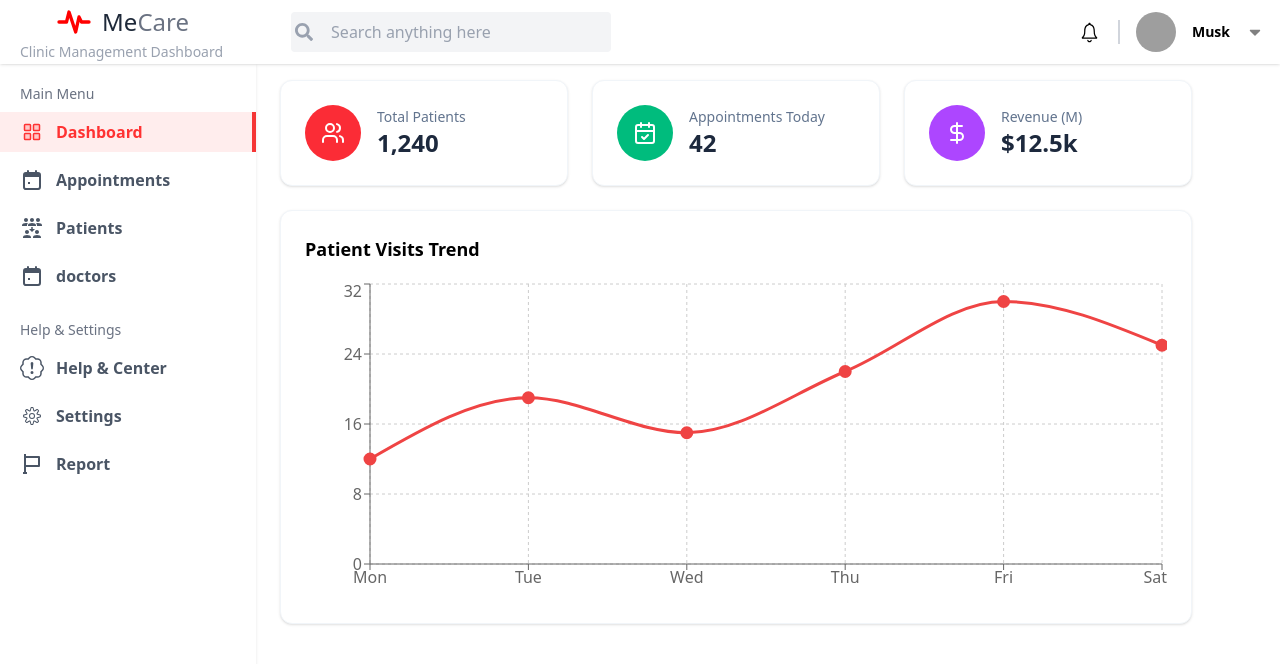
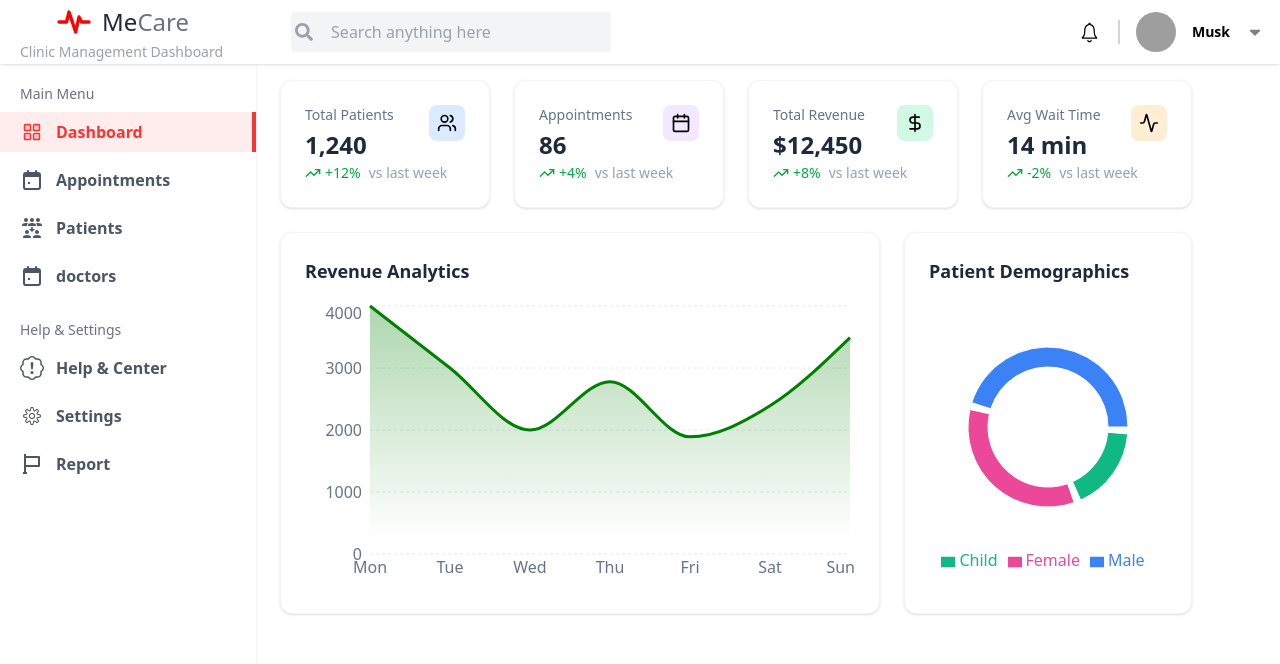
Before and after one commit to MahatoAmaR2/-Clinic-Management-Dashboard-, a React (Vite) app: page / in a window 1280 px wide. Shown: the top 664 px of the page. Built offline with nearby package versions, Linux system fonts and the light colour scheme; grey boxes are pictures that could not be loaded.

Commit message:
new Dashboard design including revenue analytics and patient demographics

```diff
--- a/src/pages/Dashboard.jsx
+++ b/src/pages/Dashboard.jsx
@@ -1,83 +1,110 @@
-import React from "react";
-import {
-  LineChart,
-  Line,
-  CartesianGrid,
-  XAxis,
-  YAxis,
-  Tooltip,
-  ResponsiveContainer,
-} from "recharts";
-import { Users, CalendarCheck, DollarSign } from "lucide-react";
+import React from 'react';
+import { AreaChart, Area, XAxis, YAxis, CartesianGrid, Tooltip, ResponsiveContainer, PieChart, Pie, Cell, Legend } from 'recharts';
+import { Users, Calendar, DollarSign, Activity, TrendingUp } from 'lucide-react';
 
 
-const data = [
-  { name: "Mon", patients: 12 },
-  { name: "Tue", patients: 19 },
-  { name: "Wed", patients: 15 },
-  { name: "Thu", patients: 22 },
-  { name: "Fri", patients: 30 },
-  { name: "Sat", patients: 25 },
+const revenueData = [
+  { name: 'Mon', value: 4000 },
+  { name: 'Tue', value: 3000 },
+  { name: 'Wed', value: 2000 },
+  { name: 'Thu', value: 2780 },
+  { name: 'Fri', value: 1890 },
+  { name: 'Sat', value: 2390 },
+  { name: 'Sun', value: 3490 },
 ];
 
-const StatCard = ({ title, value, icon, color }) => (
-  <div className="bg-white p-6 rounded-xl shadow-sm border border-slate-100 flex items-center gap-4">
-    <div className={`p-4 rounded-full ${color} text-white`}>{icon}</div>
-    <div>
-      <p className="text-slate-500 text-sm">{title}</p>
-      <h3 className="text-2xl font-bold text-slate-800">{value}</h3>
+const genderData = [
+  { name: 'Male', value: 400 },
+  { name: 'Female', value: 300 },
+  { name: 'Child', value: 150 },
+];
+
+const COLORS = ['#3b82f6', '#ec4899', '#10b981'];
+
+const StatCard = ({ icon: Icon, label, value, trend, color }) => (
+  <div className="bg-white p-6 rounded-xl shadow-sm border border-slate-100 flex flex-col justify-between h-32">
+    <div className="flex justify-between items-start">
+      <div>
+        <p className="text-slate-500 text-sm font-medium">{label}</p>
+        <h3 className="text-2xl font-bold text-slate-800 mt-1">{value}</h3>
+      </div>
+      <div className={`p-2 rounded-lg ${color} bg-opacity-10 text-${color.split('-')[1]}-600`}>
+        <Icon size={20} className={color.replace('bg-', 'text-')} />
+      </div>
+    </div>
+    <div className="flex items-center gap-1 text-sm text-green-600">
+      <TrendingUp size={16} />
+      <span className="font-medium">{trend}</span>
+      <span className="text-slate-400 ml-1">vs last week</span>
     </div>
   </div>
 );
-const Appointments = () => {
+
+const Dashboard = () => {
   return (
-    <div className="flex-1 md:w-9/12 md:ml-64 p-6 space-y-6">
-      <h2 className="text-2xl font-bold text-slate-800">Clinic Overview</h2>
+    <div className="flex-1 md:w-8/12 lg:w-9/12 md:ml-64 p-6 space-y-6">
+      <h2 className="text-2xl font-bold text-slate-800">Dashboard Overview</h2>
 
-      <div className="grid grid-cols-1 md:grid-cols-3 gap-6 w-full">
-        <StatCard
-          title="Total Patients"
-          value="1,240"
-          icon={<Users size={24} />}
-          color="bg-red-500"
-        />
-        <StatCard
-          title="Appointments Today"
-          value="42"
-          icon={<CalendarCheck size={24} />}
-          color="bg-emerald-500"
-        />
-        <StatCard
-          title="Revenue (M)"
-          value="$12.5k"
-          icon={<DollarSign size={24} />}
-          color="bg-purple-500"
-        />
+
+      <div className="grid grid-cols-1 md:grid-cols-2 lg:grid-cols-4 gap-6">
+        <StatCard icon={Users} label="Total Patients" value="1,240" trend="+12%" color="bg-blue-100" />
+        <StatCard icon={Calendar} label="Appointments" value="86" trend="+4%" color="bg-purple-100" />
+        <StatCard icon={DollarSign} label="Total Revenue" value="$12,450" trend="+8%" color="bg-emerald-100" />
+        <StatCard icon={Activity} label="Avg Wait Time" value="14 min" trend="-2%" color="bg-orange-100" />
       </div>
 
-      <div className="bg-white p-6 rounded-xl shadow-sm border border-slate-100 ">
-        <h3 className="text-lg font-semibold mb-4">Patient Visits Trend</h3>
-        <div className="h-80 w-full">
-          <ResponsiveContainer width="100%" height="100%">
-            <LineChart data={data}>
-              <CartesianGrid strokeDasharray="3 3" />
-              <XAxis dataKey="name" />
-              <YAxis />
-              <Tooltip />
 
-              <Line
-                type="monotone"
-                dataKey="patients"
-                stroke="#ef4444"
-                strokeWidth={3}
-                dot={{ r: 5, fill: "#ef4444" }}
-              />
-            </LineChart>
-          </ResponsiveContainer>
+      <div className="grid grid-cols-1 lg:grid-cols-3 gap-6">
+
+
+        <div className="lg:col-span-2 bg-white p-6 rounded-xl shadow-sm border border-slate-100">
+          <h3 className="text-lg font-bold text-slate-800 mb-4">Revenue Analytics</h3>
+          <div className="h-72">
+            <ResponsiveContainer width="100%" height="100%">
+              <AreaChart data={revenueData}>
+                <defs>
+                  <linearGradient id="colorValue" x1="0" y1="0" x2="0" y2="1">
+                    <stop offset="5%" stopColor="green" stopOpacity={0.3}/>
+                    <stop offset="95%" stopColor="green" stopOpacity={0}/>
+                  </linearGradient>
+                </defs>
+                <CartesianGrid strokeDasharray="3 3" vertical={false} stroke="#e2e8f0" />
+                <XAxis dataKey="name" axisLine={false} tickLine={false} tick={{fill: '#64748b'}} />
+                <YAxis axisLine={false} tickLine={false} tick={{fill: '#64748b'}} prefix="$" />
+                <Tooltip />
+                <Area type="monotone" dataKey="value" stroke="green" strokeWidth={3} fillOpacity={1} fill="url(#colorValue)" />
+              </AreaChart>
+            </ResponsiveContainer>
+          </div>
+        </div>
+
+        <div className="bg-white p-6 rounded-xl shadow-sm border border-slate-100">
+          <h3 className="text-lg font-bold text-slate-800 mb-4">Patient Demographics</h3>
+          <div className="h-72 flex justify-center items-center">
+            <ResponsiveContainer width="100%" height="100%">
+              <PieChart>
+                <Pie
+                  data={genderData}
+                  cx="50%"
+                  cy="50%"
+                  innerRadius={60}
+                  outerRadius={80}
+                  paddingAngle={5}
+                  dataKey="value"
+                >
+                  {genderData.map((entry, index) => (
+                    <Cell key={`cell-${index}`} fill={COLORS[index % COLORS.length]} />
+                  ))}
+                </Pie>
+                <Tooltip />
+                <Legend verticalAlign="bottom" height={36}/>
+              </PieChart>
+            </ResponsiveContainer>
+          </div>
         </div>
       </div>
     </div>
   );
 };
 
-export default Appointments;
+export default Dashboard;
--- a/src/pages/Patients.jsx
+++ b/src/pages/Patients.jsx
@@ -107,7 +107,7 @@ const Patients = () => {
               </p>
             </div>
 
-            <button className="mt-4 w-full bg-red-500 text-white py-2 rounded-lg font-medium hover:bg-red-600 transition">
+            <button className="mt-4 w-full bg-red-500 text-white py-2 rounded font-medium hover:bg-red-600 transition cursor-pointer">
               View Details
             </button>
           </div>
```
